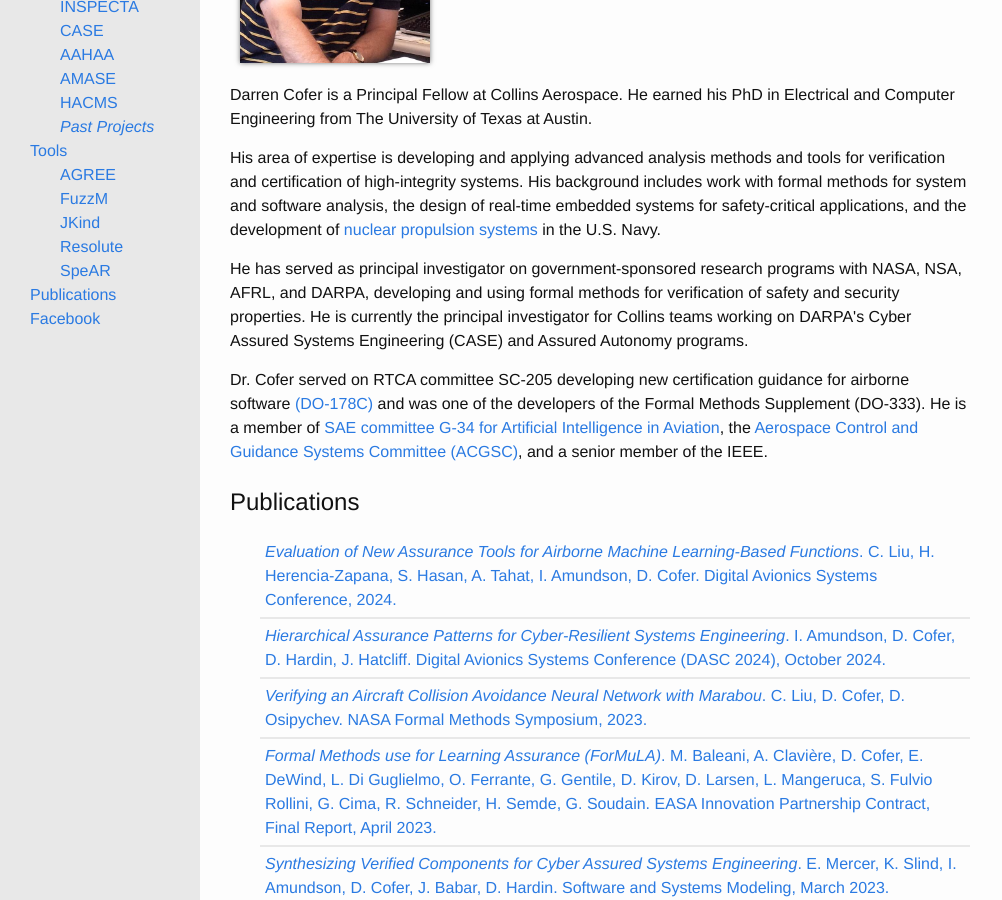
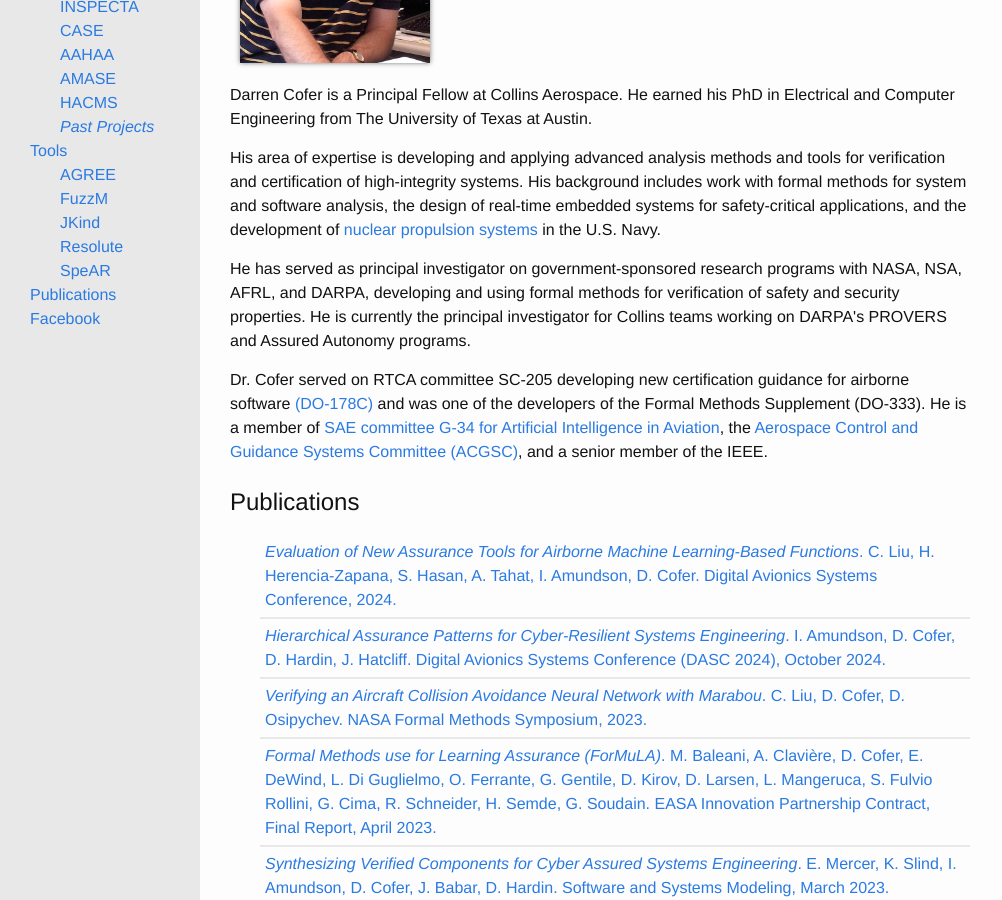
Before and after one commit to loonwerks/loonwerks.github.io, a Jekyll site: the page built from people/darren-cofer.html, in a window 1280 px wide and 900 px high, scrolled down 372 px. Shown: the whole window, without its empty margins (0-1002 px from the left). Built offline with Jekyll 4.4.1, drawn with Linux system fonts in a browser that asks for light colours; Markdown is read by kramdown in place of the engine named in the settings.

Commit message:
add PROVERS

```diff
--- a/people/darren-cofer.html
+++ b/people/darren-cofer.html
@@ -13,6 +13,6 @@ location: minnesota
 
 <p>His area of expertise is developing and applying advanced analysis methods and tools for verification and certification of high-integrity systems.  His background includes work with formal methods for system and software analysis, the design of real-time embedded systems for safety-critical applications, and the development of <A href="http://nnsa.energy.gov/aboutus/ourprograms/powernavy2/aboutnr"> nuclear propulsion systems</A> in the U.S. Navy. </p>
 
-<p>He has served as principal investigator on government-sponsored research programs with NASA, NSA, AFRL, and DARPA, developing and using formal methods for verification of safety and security properties. He is currently the principal investigator for Collins teams working on DARPA's Cyber Assured Systems Engineering (CASE) and Assured Autonomy programs.  </p>
+<p>He has served as principal investigator on government-sponsored research programs with NASA, NSA, AFRL, and DARPA, developing and using formal methods for verification of safety and security properties. He is currently the principal investigator for Collins teams working on DARPA's PROVERS and Assured Autonomy programs.  </p>
 
 <p>Dr. Cofer served on RTCA committee SC-205 developing new certification guidance for airborne software <A href="https://my.rtca.org/productdetails?id=a1B36000001IcmrEAC">(DO-178C)</A> and was one of the developers of the Formal Methods Supplement (DO-333).  He is a member of  <A href="https://www.sae.org/works/committeeHome.do?comtID=TEAG34">SAE committee G-34 for Artificial Intelligence in Aviation</A>, the <A href="http://acgsc.org">Aerospace Control and Guidance Systems Committee (ACGSC)</A>, and a senior member of the IEEE. </p>
```
